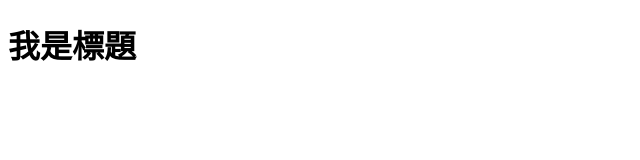
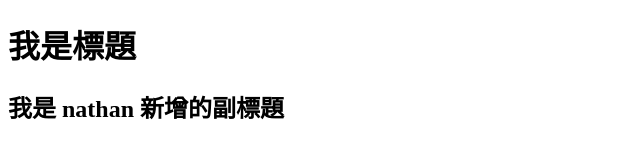
Before and after one commit to ufo060204/git_practise, a plain HTML site: page index.html in a window 1280 px wide. Shown: the whole page, without its empty margins (0-640 px from the left). Drawn offline with Linux system fonts and the light colour scheme.

Commit message:
增加 h2

```diff
--- a/index.html
+++ b/index.html
@@ -7,5 +7,6 @@
 </head>
 <body>
     <h1>我是標題</h1>
+    <h2>我是 nathan 新增的副標題</h2>
 </body>
 </html>
```
